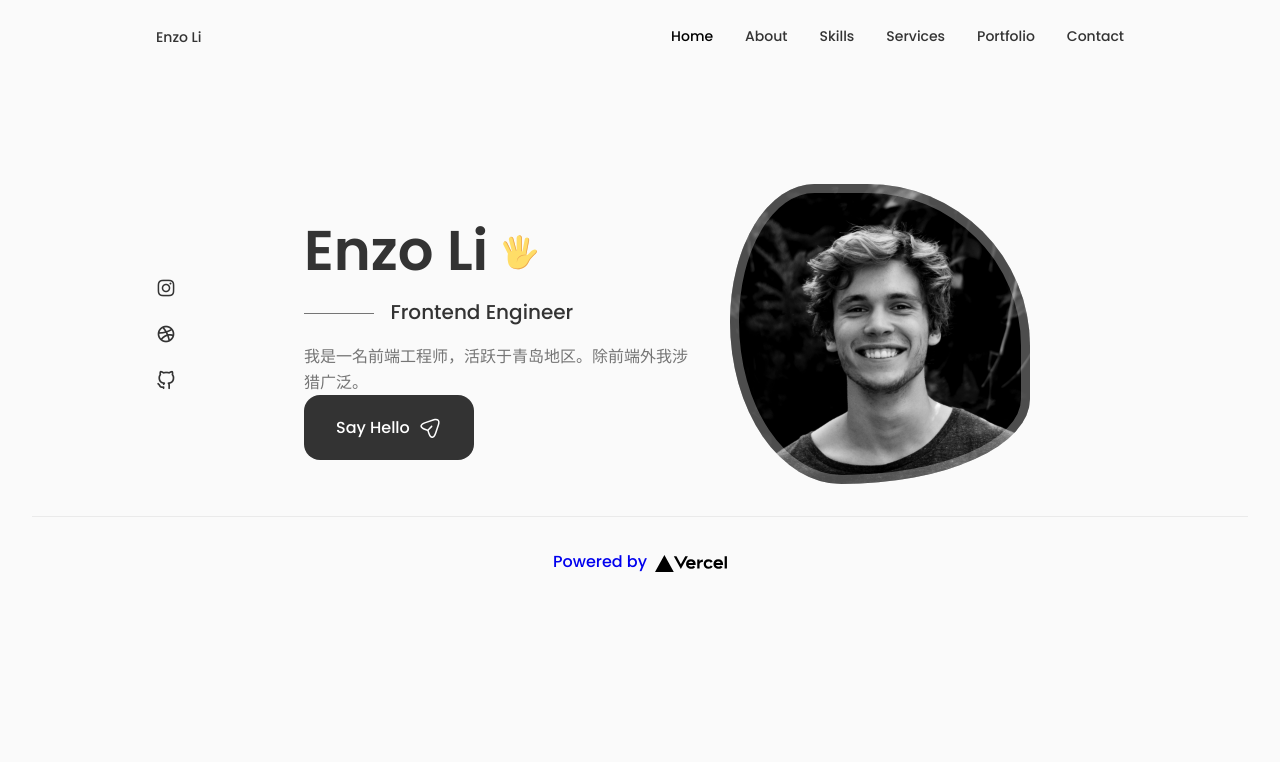
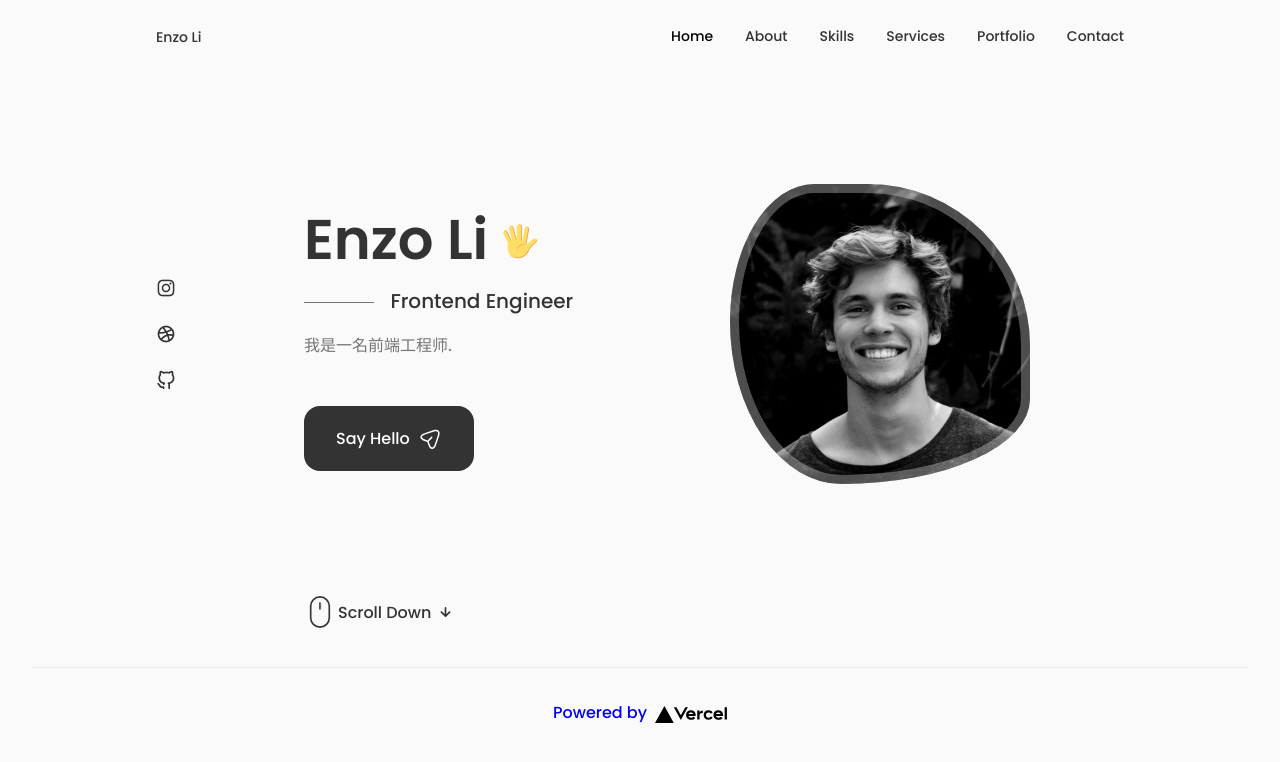
Before and after one commit to Eynzof/portfolio, a Next.js app: page / in a window 1280 px wide. Shown: the top 762 px of the page. Built offline with nearby package versions, Linux system fonts and the light colour scheme.

Commit message:
wheel icon

```diff
--- a/src/components/home/Data.tsx
+++ b/src/components/home/Data.tsx
@@ -55,7 +55,7 @@
             </svg></h1>
 
             <h3 className={styles.home__subtitle}>Frontend Engineer</h3>
-            <p className="home__description">我是一名前端工程师，活跃于青岛地区。除前端外我涉猎广泛。</p>
+            <p className={styles.home__description}>我是一名前端工程师.</p>
             <a href="#contact" className="button button__flex">
                 Say Hello
                 <svg
--- a/src/components/home/Home.tsx
+++ b/src/components/home/Home.tsx
@@ -2,12 +2,12 @@
 import styles from './home.module.css';
 import Social from "./Social";
 import Data from "./Data";
-
+import ScrollDown from "./ScrollDown";
 
 const Home = () => {
     return (
         <section className="home section" id="home">
-            <div className="home__container container grid">
+            <div className={`${styles.home__container} container grid`}>
                 <div className={`${styles.home__content} grid`}>
                     <Social/>
 
@@ -15,6 +15,7 @@
 
                     <Data/>
                 </div>
+                <ScrollDown/>
             </div>
         </section>
     );
--- /dev/null
+++ b/src/components/home/ScrollDown.tsx
@@ -0,0 +1,44 @@
+import React from 'react';
+import styles from './home.module.css';
+
+const ScrollDown = () => {
+    return (
+        <div>
+            <div className={styles.home__scroll}>
+                <a href="#about" className={`${styles['home__scroll-button']} button__flex`}>
+                    <svg
+                        width="32px"
+                        height="32px"
+                        className="home__scroll-mouse"
+                        viewBox="0 0 247 390"
+                        version="1.1"
+                        xmlns="http://www.w3.org/2000/svg "
+                        xmlnsXlink="http://www.w3.org/1999/xlink"
+                        style={{
+                            fillRule: "evenodd",
+                            clipRule: "evenodd",
+                            strokeLinecap: "round",
+                            strokeLinejoin: "round",
+                            strokeMiterlimit: 1.5
+                        }}
+                    >
+                        <path
+                            className={styles.wheel}
+                            d="M123.359,79.775l0,72.843"
+                            style={{fill: "none", stroke: "var(--title-color)", strokeWidth: "20px"}}
+                        ></path>
+                        <path
+                            id="mouse"
+                            d="M236.717,123.359c0,-62.565 -50.794,-113.359 -113.358,-113.359c-62.565,0 -113.359,50.794 -113.359,113.359l0,143.237c0,62.565 50.794,113.359 113.359,113.359c62.564,0 113.358,-50.794 113.358,-113.359l0,-143.237Z"
+                            style={{fill: "none", stroke: "var(--title-color)", strokeWidth: "20px"}}
+                        ></path>
+                    </svg>
+                    <span className={styles['home__scroll-name']}>Scroll Down</span>
+                    <i className={`uil uil-arrow-down ${styles['home__scroll-arrow']}`}></i>
+                </a>
+            </div>
+        </div>
+    );
+};
+
+export default ScrollDown;
--- a/src/components/home/home.module.css
+++ b/src/components/home/home.module.css
@@ -1,3 +1,7 @@
+.home__container {
+    row-gap: 7rem;
+}
+
 .home__content {
     grid-template-columns: 116px repeat(2, 1fr);
     padding-top: 5.5rem;
@@ -75,3 +79,38 @@
         border-radius: 60% 40% 30% 70%/60% 30% 70% 40%;
     }
 }
+
+.home__scroll {
+    margin-left: 9.25rem;
+}
+
+.home__scroll-button {
+    /*margin-left: 9.25rem;*/
+}
+
+.wheel {
+    animation: scroll 2s ease infinite;
+
+}
+
+@keyframes scroll {
+    0% {
+        transform: translateY(0);
+    }
+
+    30% {
+        transform: translateY(3.75rem);
+    }
+}
+
+.home__scroll-name {
+    color: var(--title-color);
+    font-weight: var(--font-medium);
+    margin-right: var(--mb-0-25);
+    margin-left: 2px;
+}
+
+.home__scroll-arrow {
+    font-size: 1.25rem;
+    color: var(--title-color);
+}
```
